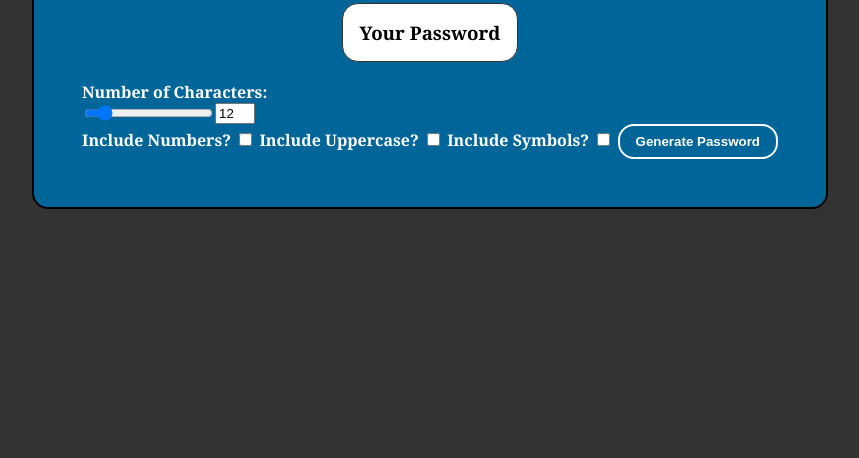
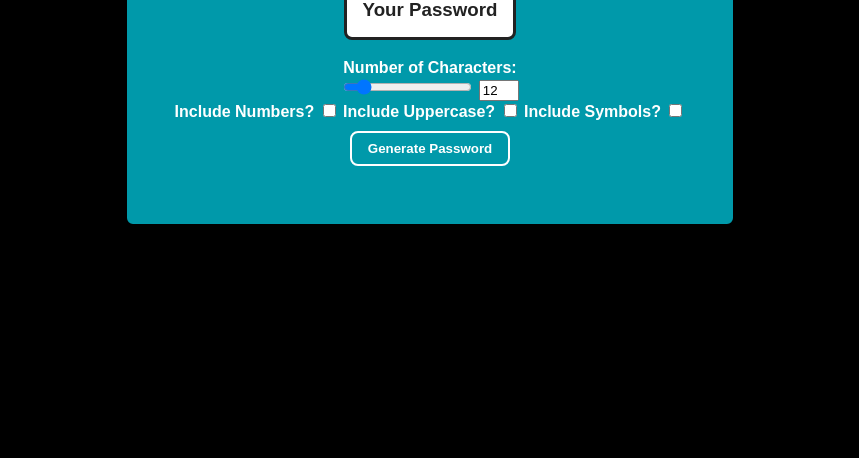
Before and after one commit to TheStormBird/password-generator, a plain HTML site: page index.html in a window 1280 px wide. Shown: the part 358-816 px from the top of the page, without its empty margins (210-1069 px from the left). Drawn offline with Linux system fonts and the light colour scheme.

Commit message:
Edit Colors

```diff
--- a/styles.css
+++ b/styles.css
@@ -1,17 +1,18 @@
 body {
-    background-color: #333;
+    background-color: black;
     color: white;
     display: flex;
     justify-content: center;
+    text-align: center;
     align-items: center;
     min-height: 100vh;
-    font-family: Georgia, 'Times New Roman', Times, serif;
+    font-family: 'Alumni Sans Pinstripe', sans-serif;
 }
 
 .wrapper{
-    background-color: #006699;
+    background-color: #09a;
     padding: 3rem;
-    border-radius: 1rem;
+    border-radius: 0.5rem;
     border: 2px solid black;
     display: flex;
     justify-content: center;
@@ -21,10 +22,10 @@ body {
 
 .password-display {
     background-color: white;
-    color: black;
+    color: #222;
     padding: 1rem;
-    border: 1px solid #333;
-    border-radius: 1rem;
+    border: 3px solid #222;
+    border-radius: 0.5rem;
     display: flex;
     justify-content: center;
     align-items: center;
@@ -50,8 +51,9 @@ label {
 }
 
 .length-container {
-    display: flex;
+
     align-items: center;
+    text-align: center'
 }
 
 #lengthNumber {
@@ -59,16 +61,17 @@ label {
 }
 
 .btn {
-    grid-column: span 2;
+    text-align: center;
     background-color: transparent;
+    margin: 10px 0;
     border: 2px solid white;
     color: white;
     padding: .5rem 1rem;
     font-weight: bold;
     cursor: pointer;
-    border-radius: 1rem;
+    border-radius: 0.5rem;
 }
 
 .btn:hover {
-    background-color: #FF3;
+    background-color: #222;
 }
```
Also changed, not shown: index.html (+1 -1 lines).
